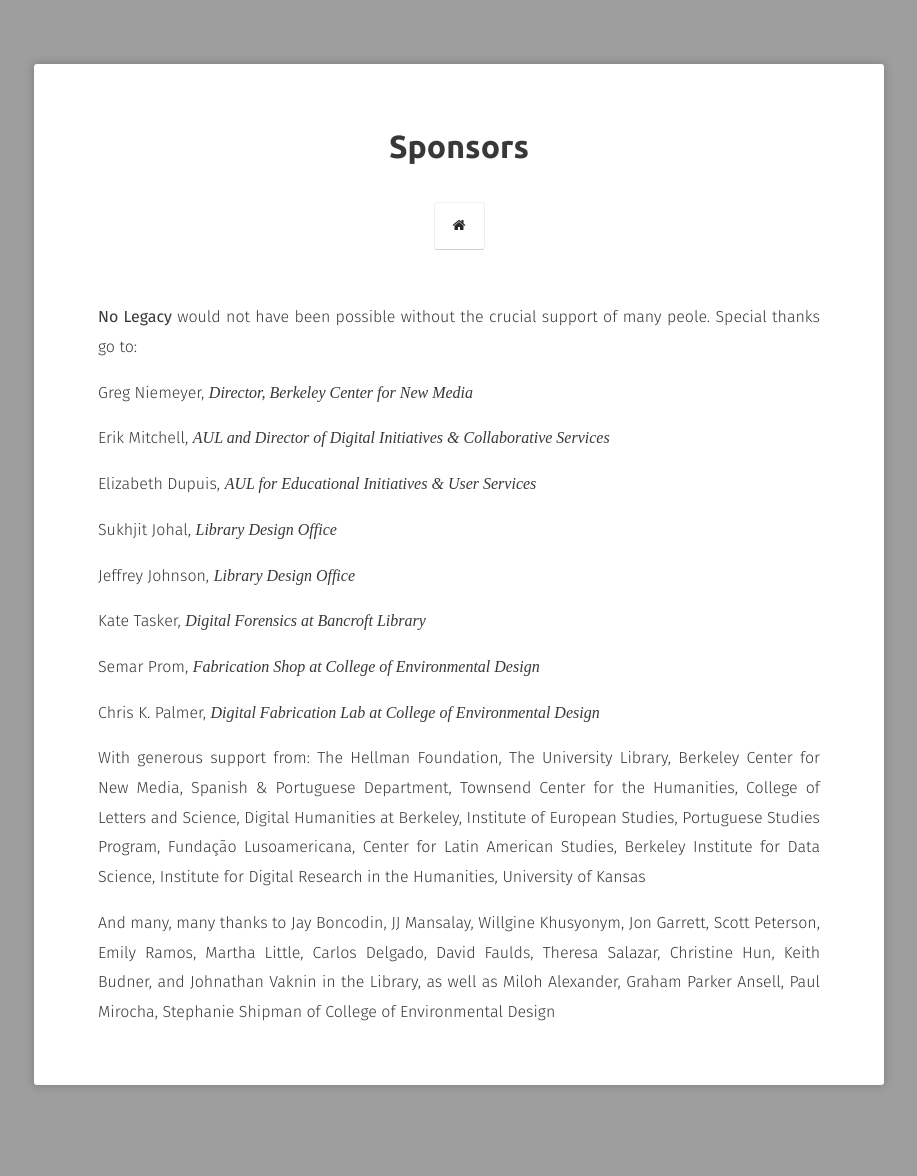
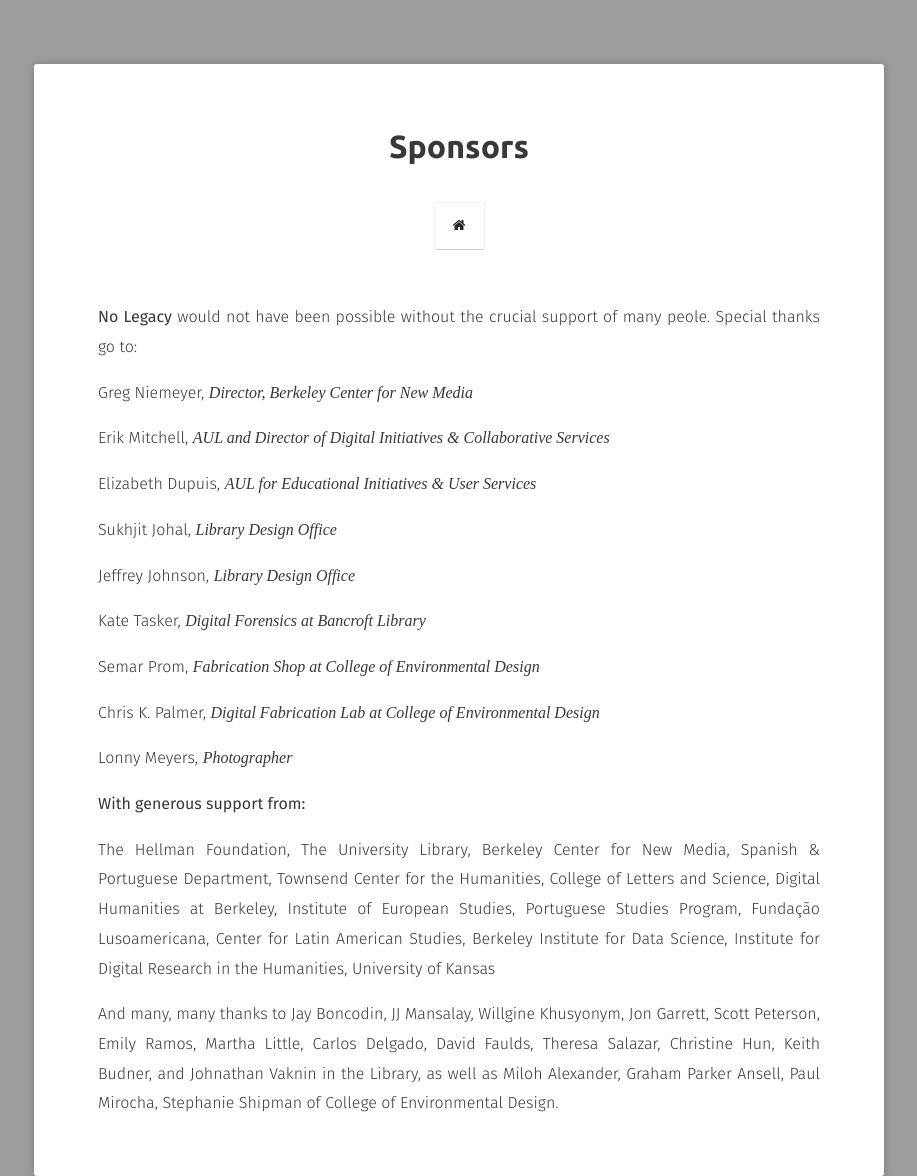
Before and after one commit to nolegacyexhibit/nolegacyexhibit.github.io, a Jekyll site: the page built from sponsors/index.md, in a window 1280 px wide. Shown: the whole page, without its empty margins (181-1098 px from the left). Built offline with Jekyll 4.4.1, drawn with Linux system fonts in a browser that asks for light colours; some web fonts are replaced; before the commit the page ends 1085 px from its top, so only the background shows below that.

Commit message:
Update index.md

```diff
--- a/sponsors/index.md
+++ b/sponsors/index.md
@@ -23,7 +23,10 @@ Semar Prom, *Fabrication Shop at College of Environmental Design*
 
 Chris K. Palmer, *Digital Fabrication Lab at College of Environmental Design*
 
-With generous support from:
+Lonny Meyers, *Photographer*
+
+**With generous support from:**
+
 The Hellman Foundation,
 The University Library,
 Berkeley Center for New Media,
@@ -38,4 +41,4 @@ Center for Latin American Studies,
 Berkeley Institute for Data Science,
 Institute for Digital Research in the Humanities, University of Kansas
 
-And many, many thanks to Jay Boncodin, JJ Mansalay, Willgine Khusyonym, Jon Garrett, Scott Peterson, Emily Ramos, Martha Little, Carlos Delgado, David Faulds, Theresa Salazar, Christine Hun, Keith Budner, and Johnathan Vaknin in the Library, as well as Miloh Alexander, Graham Parker Ansell, Paul Mirocha, Stephanie Shipman of College of Environmental Design
+And many, many thanks to Jay Boncodin, JJ Mansalay, Willgine Khusyonym, Jon Garrett, Scott Peterson, Emily Ramos, Martha Little, Carlos Delgado, David Faulds, Theresa Salazar, Christine Hun, Keith Budner, and Johnathan Vaknin in the Library, as well as Miloh Alexander, Graham Parker Ansell, Paul Mirocha, Stephanie Shipman of College of Environmental Design.
```
